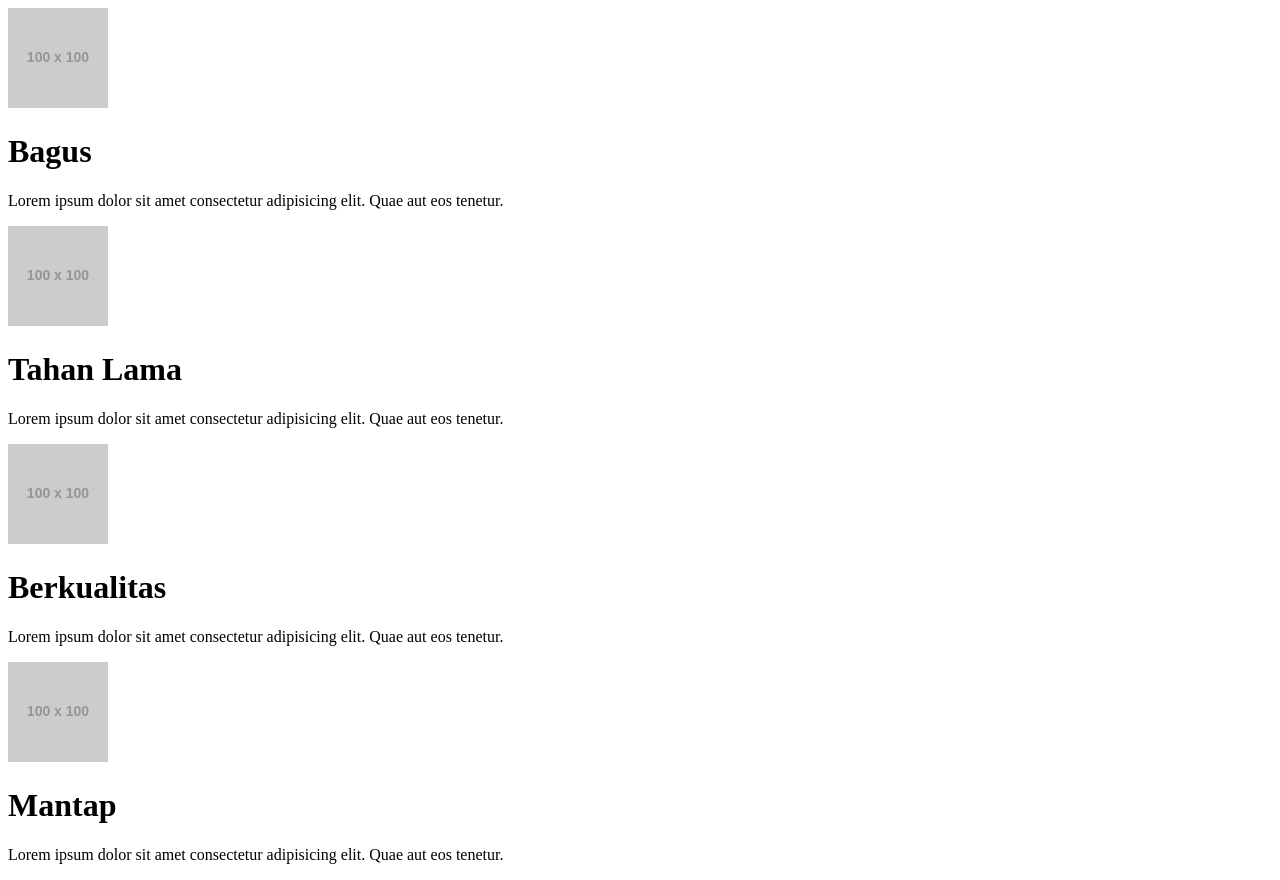
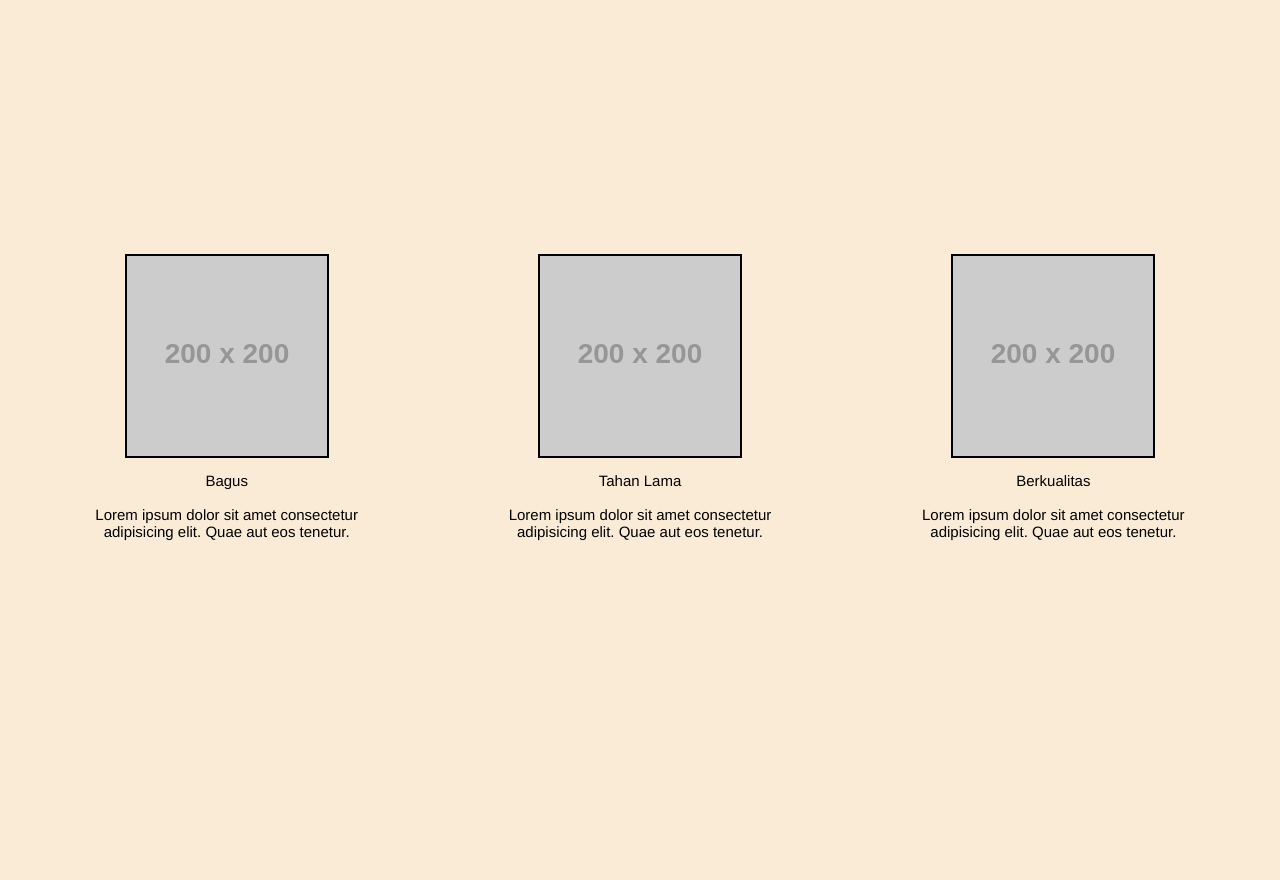
Before and after one commit to HEXS1010/learn, a plain HTML site: page project/grid/index.html in a window 1280 px wide. After the commit the page ends 800 px from the top, so only its background shows below. Drawn offline with Linux system fonts and the light colour scheme; placeholder pictures from the web are drawn by us.

Commit message:
project selesai

```diff
--- a/project/grid/index.html
+++ b/project/grid/index.html
@@ -4,27 +4,24 @@
     <meta charset="UTF-8">
     <meta name="viewport" content="width=device-width, initial-scale=1.0">
     <title>grid</title>
+
+    <link rel="stylesheet" href="style.css">
 </head>
 <body>
     <div class="keunggulan">
         <div class="box1">
-            <img src="https://placehold.co/100x100" alt="">
+            <img src="https://placehold.co/200x200" alt="">
             <h1>Bagus</h1>
             <p>Lorem ipsum dolor sit amet consectetur adipisicing elit. Quae aut eos tenetur.</p>
         </div>
         <div class="box2">
-            <img src="https://placehold.co/100x100" alt="">
+            <img src="https://placehold.co/200x200" alt="">
             <h1>Tahan Lama</h1>
             <p>Lorem ipsum dolor sit amet consectetur adipisicing elit. Quae aut eos tenetur.</p>
         </div>
         <div class="box3">
-            <img src="https://placehold.co/100x100" alt="">
+            <img src="https://placehold.co/200x200" alt="">
             <h1>Berkualitas</h1>
-            <p>Lorem ipsum dolor sit amet consectetur adipisicing elit. Quae aut eos tenetur.</p>
-        </div>
-        <div class="box4">
-            <img src="https://placehold.co/100x100" alt="">
-            <h1>Mantap</h1>
             <p>Lorem ipsum dolor sit amet consectetur adipisicing elit. Quae aut eos tenetur.</p>
         </div>
 
--- a/project/grid/style.css
+++ b/project/grid/style.css
@@ -0,0 +1,72 @@
+* {
+  padding: 0;
+  margin: 0;
+  box-sizing: border-box;
+}
+
+body {
+  background-color: antiquewhite;
+  font-family: "Franklin Gothic Medium", "Arial Narrow", Arial, sans-serif;
+}
+
+.keunggulan {
+  height: 100vh;
+  display: flex;
+  justify-content: space-between;
+  align-items: center;
+  margin: 0 20px;
+}
+
+.box1 {
+  /* display: flex; */
+  text-align: center;
+  align-items: center;
+}
+
+.box1 img {
+  border: 2px solid black;
+}
+
+.box1 p {
+  padding: 7px 5px;
+}
+
+.box2 {
+  /* display: flex; */
+  text-align: center;
+  align-items: center;
+}
+
+.box2 img {
+  border: 2px solid black;
+}
+
+.box2 p {
+  padding: 7px 5px;
+}
+
+.box3 {
+  /* display: flex; */
+  text-align: center;
+  align-items: center;
+}
+
+.box3 img {
+  border: 2px solid black;
+}
+
+.box3 p {
+  padding: 7px 5px;
+}
+
+.keunggulan h1 {
+  font-size: 15px;
+  font-weight: 300;
+  padding: 10px 2px;
+}
+
+.keunggulan p {
+  /* border: 2px solid black; */
+  font-size: 15px;
+  margin: 0 50px;
+}
```
